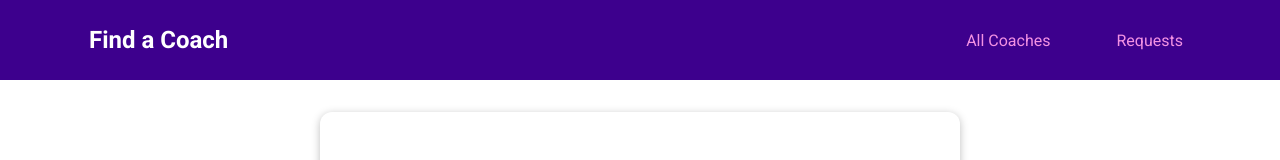
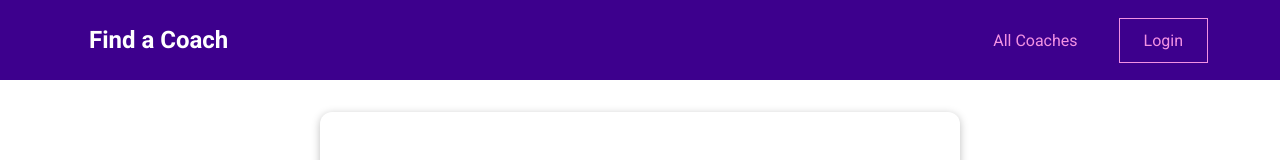
Before and after one commit to rpalvair/vue-formation, a Vue app in the folder main-prj-01-starting-setup/: page /auth in a window 1280 px wide. Shown: the top 160 px of the page. Built offline with nearby package versions, Linux system fonts and the light colour scheme.

Commit message:
feat : Handle Auth State on UI

```diff
--- a/main-prj-01-starting-setup/src/components/TheHeader.vue
+++ b/main-prj-01-starting-setup/src/components/TheHeader.vue
@@ -4,13 +4,21 @@
       <h1><router-link to="/">Find a Coach</router-link></h1>
       <ul>
         <li><router-link to="/coaches">All Coaches</router-link></li>
-        <li><router-link to="/requests">Requests</router-link></li>
+        <li v-if="isAuthenticated">
+          <router-link to="/requests">Requests</router-link>
+        </li>
+        <li v-else><router-link to="/auth">Login</router-link></li>
       </ul>
     </nav>
   </header>
 </template>
 <script>
-export default {};
+import { mapGetters } from 'vuex';
+export default {
+  computed: {
+    ...mapGetters(['isAuthenticated']),
+  },
+};
 </script>
 <style scoped>
 header {
--- a/main-prj-01-starting-setup/src/pages/auth/UserAuth.vue
+++ b/main-prj-01-starting-setup/src/pages/auth/UserAuth.vue
@@ -86,6 +86,7 @@ export default {
         } else {
           await this.$store.dispatch('login', user);
         }
+        this.$router.replace('/coaches');
       } catch (err) {
         console.error(err);
         this.error = err.message || 'Failed to authenticate. Try later!';
--- a/main-prj-01-starting-setup/src/pages/coaches/CoachesList.vue
+++ b/main-prj-01-starting-setup/src/pages/coaches/CoachesList.vue
@@ -14,9 +14,13 @@
           <base-button mode="outline" @click="loadCoaches(true)"
             >Refresh</base-button
           >
-          <base-button to="/register" link v-if="!isCoach && !isLoading"
+          <base-button
+            to="/register"
+            link
+            v-if="isLoggedIn && !isCoach && !isLoading"
             >Register as Coach</base-button
           >
+          <base-button v-if="!isLoggedIn" to="/auth" link mode="outline">Login</base-button>
         </div>
         <div v-if="isLoading">
           <base-spinner></base-spinner>
@@ -78,6 +82,9 @@ export default {
         return true;
       });
     },
+    isLoggedIn() {
+      return this.$store.getters.isAuthenticated;
+    },
   },
   methods: {
     filterUpdated(filters) {
--- a/main-prj-01-starting-setup/src/store/modules/auth/getters.js
+++ b/main-prj-01-starting-setup/src/store/modules/auth/getters.js
@@ -4,5 +4,8 @@ export default {
     },
     token(state) {
         return state.token
+    },
+    isAuthenticated(state) {
+        return !!state.token
     }
 }
```
